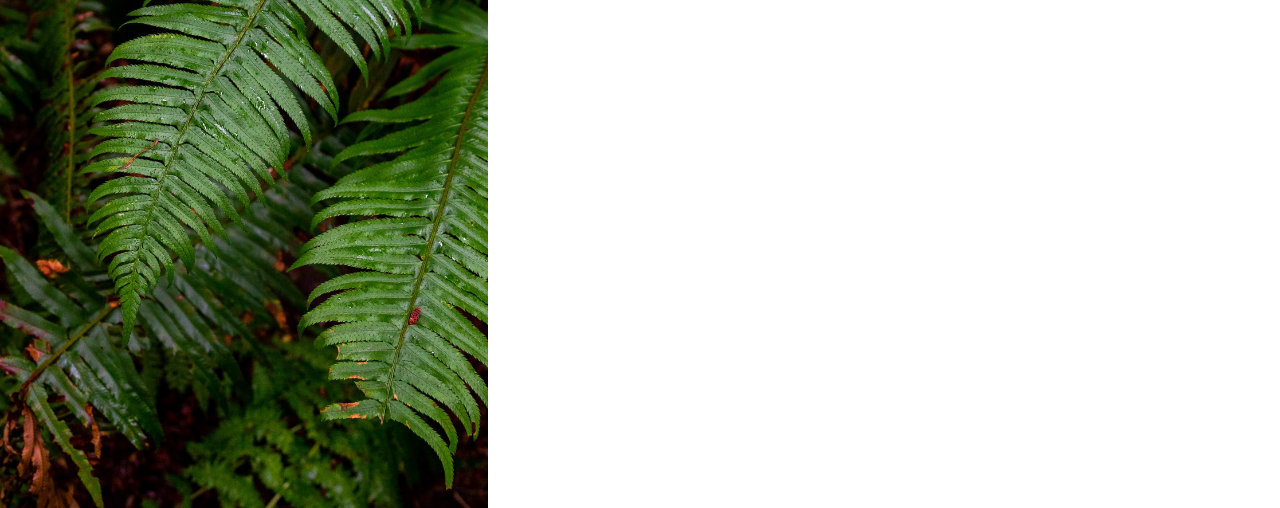
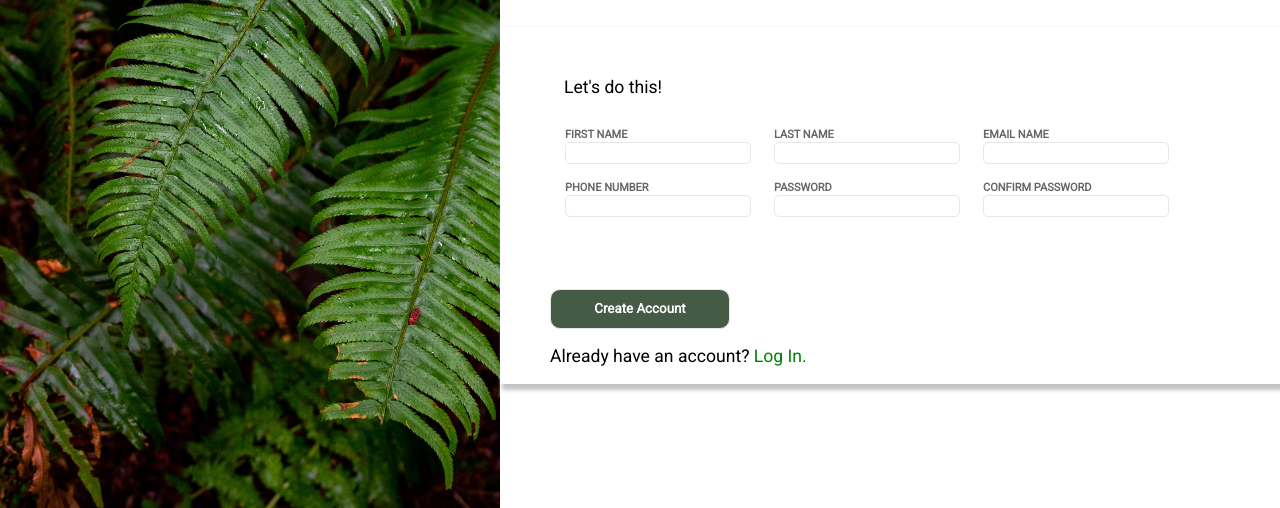
Before and after one commit to d3m04517/Sign-Up-Form, a plain HTML site: page index.html in a window 1280 px wide. Shown: the part 292-800 px from the top of the page. Drawn offline with nearby package versions, Linux system fonts and the light colour scheme.

Commit message:
Added password validation and signup form.

```diff
--- a/index.html
+++ b/index.html
@@ -1,21 +1,74 @@
 <!DOCTYPE html>
 <html lang="en">
+
 <head>
     <meta charset="UTF-8">
     <meta name="viewport" content="width=device-width, initial-scale=1.0">
+    <script src="https://code.jquery.com/jquery-3.3.1.js"></script>
     <link rel="stylesheet" href="styles.css">
+    <link rel="preconnect" href="https://fonts.googleapis.com">
+    <link rel="preconnect" href="https://fonts.gstatic.com" crossorigin>
+    <link href="https://fonts.googleapis.com/css2?family=Roboto&family=Special+Elite&display=swap" rel="stylesheet">
+    <script src="script.js"></script>
     <title>ODIN</title>
 </head>
+
 <body>
     <div id="grid-container">
         <div class="left">
             <div class="logo-container">
-                    <img class="logo-image" src="./Images/odin-lined.png">
-                    <p class="logo-name">ODIN</p>
+                <img class="logo-image" src="./Images/odin-lined.png">
+                <p class="logo-name">ODIN</p>
 
             </div>
         </div>
-        <div class="main"></div>
+        <div class="main">
+            <div class="description">
+                <p>Lorem ipsum dolor, sit amet consectetur adipisicing elit. Quisquam explicabo earum ex sint
+                    architecto, nobis consequuntur necessitatibus dicta assumenda delectus cum ducimus laborum non iusto
+                    itaque iure exercitationem debitis perferendis.</p>
+                <p>You <i>know</i> you want to.</p>
+            </div>
+            <div class="signup">
+                <form action="" method="POST">
+                    <fieldset>
+                        <legend>Let's do this!</legend>
+                        <table>
+                            <tr>
+                                <td><label for="fname">First Name</label><br/>
+                                    <input type="text" id="fname">
+                                </td>
+                                <td><label for="lname">Last Name</label><br/>
+                                    <input type="text" id="lname">
+                                </td>
+                                <td>
+                                    <label for="email">Email Name</label><br/>
+                                    <input type="email" id="email">
+                                </td>
+                            </tr>
+                            <br />
+                            <tr>
+                                <td><label for="phone">Phone Number</label><br/>
+                                    <input type="phone" id="phone">
+                                </td>
+                                <td><label for="password">Password</label><br/>
+                                    <input type="password" id="password"><br/>
+
+                                </td>
+                                <td>
+                                    <label for="confirm">Confirm Password</label><br/>
+                                    <input type="password" id="confirm" class="warning"><br/>
+                                    <label for="confirm" class="pass-warning">Passwords don't match!</label>
+                                </td>
+                            </tr>
+                        </table>
+                    </fieldset>
+                    <input id="submit" type="submit" value="Create Account"> <br/>
+                    <p class="login">Already have an account? <a href="google.ca" style="color:green; text-decoration: none;">Log In.</a></a></p>
+                </form>
+            </div>
+        </div>
     </div>
 </body>
+
 </html>
--- /dev/null
+++ b/script.js
@@ -0,0 +1,28 @@
+$(document).ready(function() {
+    let pass2 = document.getElementById("confirm");
+
+    $("#confirm").focusout(function() {
+        let pass1 = $("#password").val();
+        let pass2val = $("#confirm").val();
+        if (pass1 != pass2val) {
+            $("#confirm").css("border", "solid 1px red");
+            $(".pass-warning").css("display", "inline");
+        } else {
+            $("#confirm").css("border", "solid 1px #E5E7EB");
+            $(".pass-warning").css("display", "none");
+
+        }
+    });
+    $("#password").focusout(function() {
+        let pass1 = $("#password").val();
+        let pass2val = $("#confirm").val();
+        if (pass1 != pass2val) {
+            $("#confirm").css("border", "solid 1px red");
+            $(".pass-warning").css("display", "inline");
+        } else {
+            $("#confirm").css("border", "solid 1px #E5E7EB");
+            $(".pass-warning").css("display", "none");
+
+        }
+    });
+});
--- a/styles.css
+++ b/styles.css
@@ -9,29 +9,66 @@ html,body {
 
 }
 
+p, legend {
+    font-family: 'Roboto', sans-serif;
+    font-size: 1.1em;
+}
 
+label {
+    font-family: 'Roboto', sans-serif;
+    color: #676767;
+    font-size: 11px;
+    text-transform: uppercase;
+    font-weight: bold;
+}
+
+td {
+    padding-right: 20px;
+    padding-bottom: 10px;
+}
+
+input {
+    border: 1px solid #E5E7EB;
+    border-radius: 5px;
+    height: 18px;
+    width: 180px;
+}
+
+warning {
+    border: 1px solid red !important;
+}
+
+input:focus {
+    outline-color: black;
+    box-shadow: 3px 5px 10px #E5E7EB;
+}
+
+fieldset {
+    border: 0;
+}
 
 #grid-container {
     height: 100vh;
     margin: 0;
     display: grid;
-    grid-template-columns: auto;
+    grid-template-columns: auto auto auto auto;
 }
 
 .left {
-    grid-column-start: 1;
-    grid-column-end: 1;
-    grid-row-start: 1;
-    grid-row-end: 3;
+
+width: 500px;
     background-image: url("./images/background.jpg");
     background-size:cover;
 }
 
 .main {
-    grid-column-start: 2;
-    grid-column-end: 6;
-    grid-row-start: 1;
-    grid-row-end: 3;
+    grid-column-start: 3;
+    grid-column-end: 5;
+    display: flex;
+    justify-content: center;
+    align-items: center;
+    flex-direction: column;
+
 }
 
 .logo-container {
@@ -42,6 +79,7 @@ html,body {
     padding-bottom: 10px;
     background-color: rgba(0,0,0,0.7);
     display: flex;
+
     align-items: center;
 justify-content: center;
 }
@@ -60,3 +98,44 @@ display: inline-flex;
     color: white;
     font-size: 5em;
 }
+
+.signup, .description {
+    width: 100%;
+    min-width: 800px;
+}
+
+.description {
+    margin-bottom: 30px;
+    width: 75%;
+}
+
+.description p:first-of-type{
+    margin-bottom: 50px;
+}
+
+.signup {
+    box-shadow: 4px 4px 4px 2px rgb(195, 195, 195);
+    margin: 0;
+    width: 100%;
+}
+fieldset {
+    margin: 50px 0px 50px 50px;
+}
+.pass-warning {
+    display: none;
+    color: red;
+    position: absolute;
+}
+
+#submit, .login {
+    margin-left: 50px;
+}
+
+#submit {
+    background-color: rgb(70, 91, 70);
+    color: white;
+    height: 40px;
+    border-radius: 10px;
+    font-family: 'Roboto', sans-serif;
+    font-weight: bold;
+}
```
